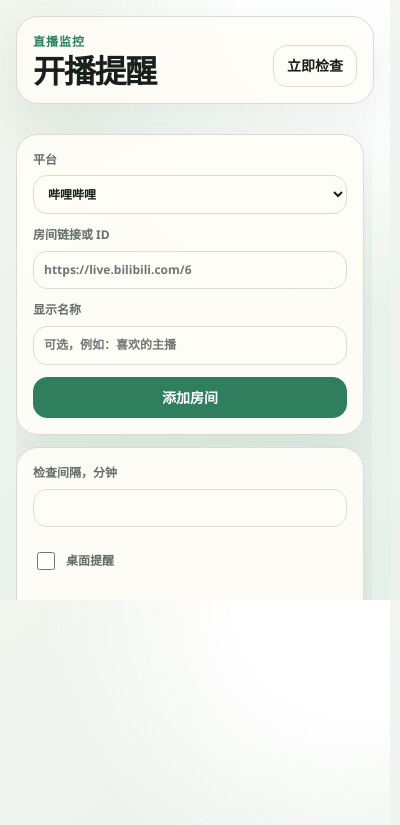
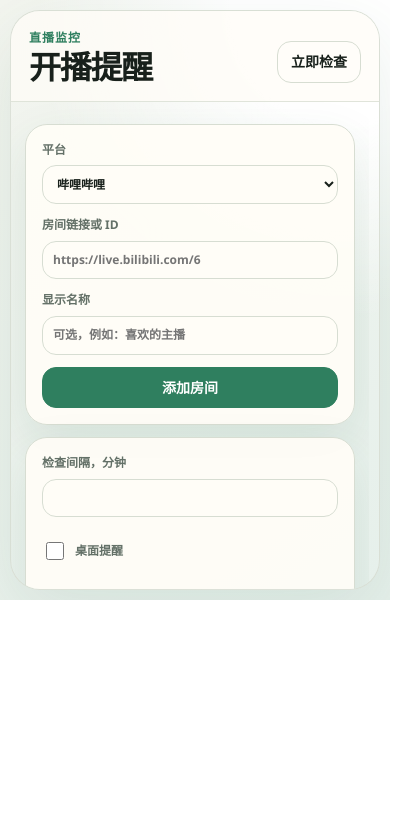
Before and after one commit to AK1116q/live-on-air, a browser extension: page popup.html in a window 400 px wide. Drawn offline with Linux system fonts and the light colour scheme.

Commit message:
Release v0.1.4 add rounded popup frame

```diff
--- a/package.json
+++ b/package.json
@@ -1,6 +1,6 @@
 {
   "name": "live-on-air",
-  "version": "0.1.3",
+  "version": "0.1.4",
   "private": true,
   "description": "Local browser extension for Bilibili and Douyu live stream alerts",
   "type": "commonjs",
--- a/popup.css
+++ b/popup.css
@@ -26,6 +26,7 @@ html {
   height: var(--popup-height);
   overflow-x: hidden;
   overflow-y: hidden;
+  background: transparent;
 }
 body {
   margin: 0;
@@ -36,35 +37,45 @@ body {
   overflow-y: hidden;
   overscroll-behavior: contain;
   color: var(--text);
-  background:
-    radial-gradient(circle at 90% 0, #ffffff 0 8rem, transparent 22rem),
-    linear-gradient(145deg, var(--bg), #e6f0eb);
+  background: transparent;
 }
 main {
   width: var(--popup-width);
   height: var(--popup-height);
-  padding: 18px;
+  padding: 10px;
+  background:
+    radial-gradient(circle at 88% 0, #ffffff 0 8rem, transparent 22rem),
+    linear-gradient(145deg, var(--bg), #e6f0eb);
+}
+.app-frame {
+  display: flex;
+  flex-direction: column;
+  width: 100%;
+  height: 100%;
+  overflow: hidden;
+  background:
+    radial-gradient(circle at 90% 0, #ffffff 0 8rem, transparent 22rem),
+    linear-gradient(145deg, var(--bg), #e6f0eb);
+  border: 1px solid color-mix(in srgb, var(--line) 86%, transparent);
+  border-radius: 30px;
+  box-shadow: 0 24px 70px var(--shadow);
 }
 header {
   display: flex;
   align-items: center;
   justify-content: space-between;
   gap: 16px;
-  margin-bottom: 18px;
 }
 .app-header {
-  background: color-mix(in srgb, var(--surface) 82%, transparent);
-  border: 1px solid var(--line);
-  border-radius: 22px;
-  box-shadow: 0 18px 50px var(--shadow);
-  padding: 16px;
+  background: color-mix(in srgb, var(--surface) 74%, transparent);
+  border-bottom: 1px solid color-mix(in srgb, var(--line) 76%, transparent);
+  padding: 18px;
 }
 .scroll-shell {
-  height: calc(var(--popup-height) - 114px);
-  margin-right: -8px;
+  flex: 1;
   overflow-x: hidden;
   overflow-y: auto;
-  padding-right: 8px;
+  padding: 10px 14px 18px;
   scrollbar-gutter: stable;
 }
 .scroll-shell::-webkit-scrollbar {
@@ -270,6 +281,10 @@ footer {
     --shadow: #0000004d;
   }
   body {
+    background: transparent;
+  }
+  main,
+  .app-frame {
     background:
       radial-gradient(circle at 88% 0, #1d3327 0 8rem, transparent 22rem),
       linear-gradient(145deg, var(--bg), #121c16);
@@ -284,7 +299,7 @@ footer {
 }
 @media (max-width: 520px) {
   main {
-    padding: 16px;
+    padding: 10px;
   }
   form,
   .settings {
--- a/popup.html
+++ b/popup.html
@@ -12,6 +12,7 @@
   </head>
   <body>
     <main>
+      <div class="app-frame">
         <header class="app-header">
           <div>
             <span class="eyebrow">直播监控</span>
@@ -70,6 +71,7 @@
           <section id="list" class="rooms"></section>
           <footer>本地桌面提醒。手机提醒可选，需要使用 ntfy.sh。</footer>
         </div>
+      </div>
     </main>
     <script src="core.js"></script>
     <script src="popup.js"></script>
```
Also changed, not shown: docs/VALIDATION.md (+2 -2 lines), test/popup-css.test.js (+7 -1 lines), CHANGELOG.md, docs/mobile.png, docs/screenshot.png, manifest.json. Lines whose indentation alone changed are shown as unchanged.
